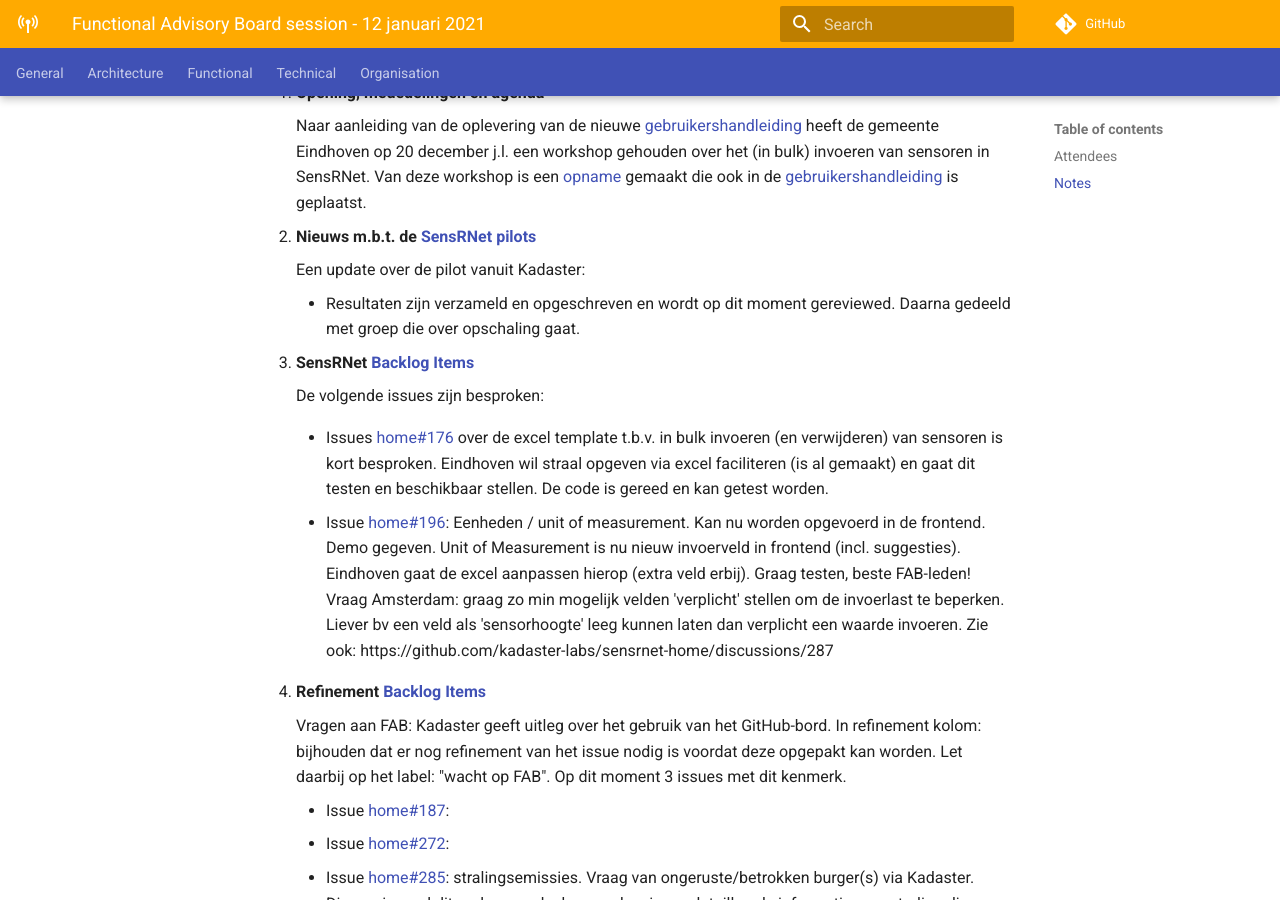
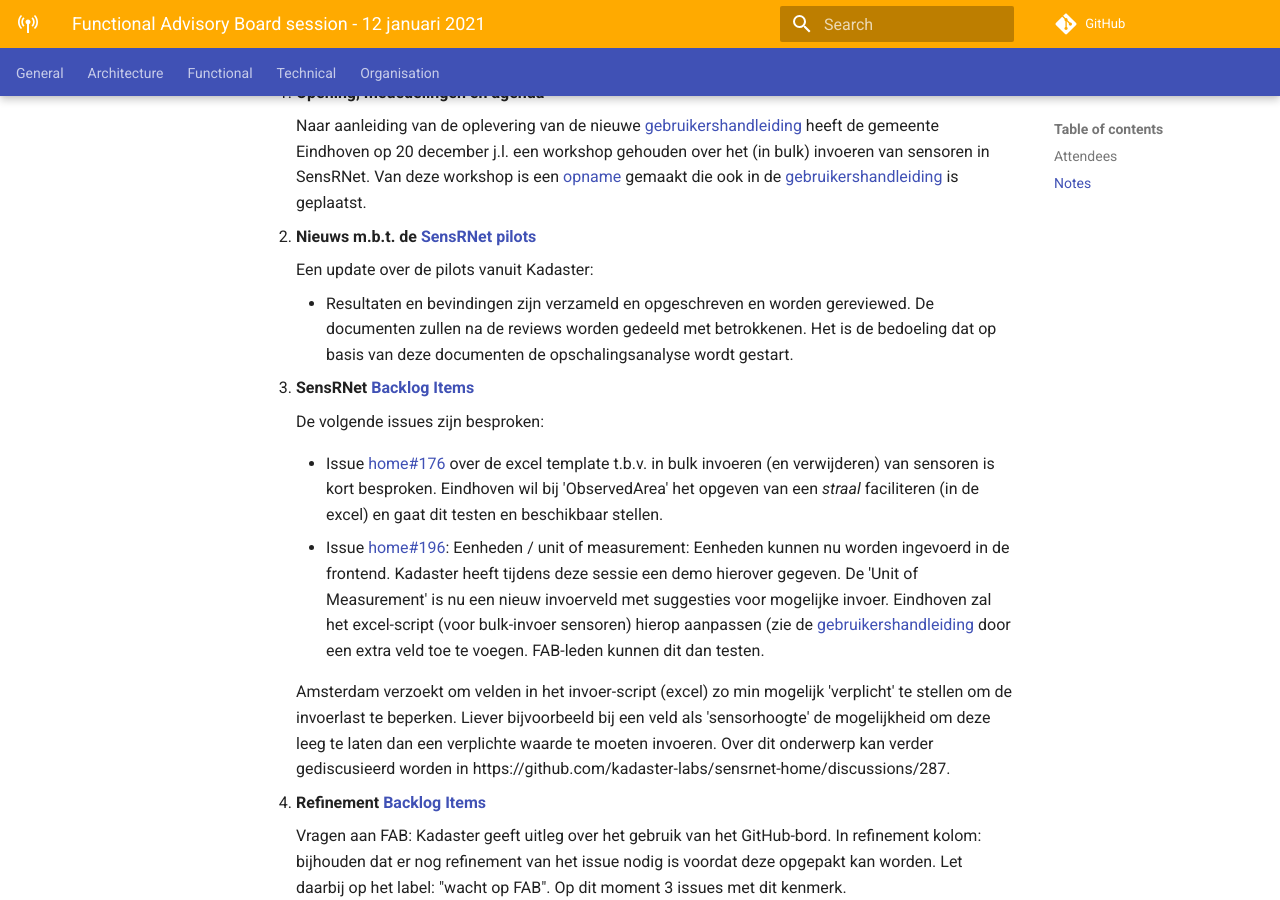
Before and after one commit to kadaster-labs/sensrnet-home, an MkDocs documentation site: the page built from docs/notes/2022-01-12-FAB-notes.md, in a window 1280 px wide and 900 px high, scrolled down 724 px. Built offline with MkDocs 1.6.1 and Material for MkDocs 9.7.7, drawn with Linux system fonts in a browser that asks for light colours; comment, search, counter and statistics services are not loaded.

Commit message:
Update 2022-01-12-FAB-notes.md

```diff
--- a/docs/notes/2022-01-12-FAB-notes.md
+++ b/docs/notes/2022-01-12-FAB-notes.md
@@ -26,24 +26,22 @@
 
 2. **Nieuws m.b.t. de [SensRNet pilots](https://kadaster-labs.github.io/sensrnet-home/Pilots/)**
 
-     Een update over de pilot vanuit Kadaster:
+     Een update over de pilots vanuit Kadaster:
 
-     - Resultaten zijn verzameld en opgeschreven en wordt op dit moment gereviewed. Daarna gedeeld met groep die over opschaling gaat.
+     - Resultaten en bevindingen zijn verzameld en opgeschreven en worden gereviewed. De documenten zullen na de reviews worden gedeeld met betrokkenen. Het is de bedoeling dat op basis van deze documenten de opschalingsanalyse wordt gestart.
+
 
 3. **SensRNet [Backlog Items](https://github.com/orgs/kadaster-labs/projects/1)**
 
      De volgende issues zijn besproken:
 
-     - Issues [home#176](https://github.com/kadaster-labs/sensrnet-home/issues/176) over de excel template t.b.v. in bulk invoeren (en verwijderen) van sensoren is kort besproken.
-       Eindhoven wil straal opgeven via excel faciliteren (is al gemaakt) en gaat dit testen en beschikbaar stellen.
-       De code is gereed en kan getest worden.
+     - Issue [home#176](https://github.com/kadaster-labs/sensrnet-home/issues/176) over de excel template t.b.v. in bulk invoeren (en verwijderen) van sensoren is kort besproken.
+       Eindhoven wil bij 'ObservedArea' het opgeven van een _straal_ faciliteren (in de excel) en gaat dit testen en beschikbaar stellen.
 
-     - Issue [home#196](https://github.com/kadaster-labs/sensrnet-home/issues/196): Eenheden / unit of measurement.
-       Kan nu worden opgevoerd in de frontend. Demo gegeven. Unit of Measurement is nu nieuw invoerveld in frontend (incl. suggesties).
-       Eindhoven gaat de excel aanpassen hierop (extra veld erbij).
-       Graag testen, beste FAB-leden!
-       Vraag Amsterdam: graag zo min mogelijk velden 'verplicht' stellen om de invoerlast te beperken. Liever bv een veld als 'sensorhoogte' leeg kunnen laten dan verplicht een waarde invoeren.
-       Zie ook: https://github.com/kadaster-labs/sensrnet-home/discussions/287
+     - Issue [home#196](https://github.com/kadaster-labs/sensrnet-home/issues/196): Eenheden / unit of measurement:
+       Eenheden kunnen nu worden ingevoerd in de frontend. Kadaster heeft tijdens deze sessie een demo hierover gegeven. De 'Unit of Measurement' is nu een nieuw invoerveld met suggesties voor mogelijke invoer. Eindhoven zal het excel-script (voor bulk-invoer sensoren) hierop aanpassen (zie de [gebruikershandleiding](https://kadaster-labs.github.io/sensrnet-home/UserManualNL/#script) door een extra veld toe te voegen. FAB-leden kunnen dit dan testen.
+
+       Amsterdam verzoekt om velden in het invoer-script (excel) zo min mogelijk 'verplicht' te stellen om de invoerlast te beperken. Liever bijvoorbeeld bij een veld als 'sensorhoogte' de mogelijkheid om deze leeg te laten dan een verplichte waarde te moeten invoeren. Over dit onderwerp kan verder gediscusieerd worden in https://github.com/kadaster-labs/sensrnet-home/discussions/287.
 
 4. **Refinement [Backlog Items](https://github.com/orgs/kadaster-labs/projects/1)**
 
```
